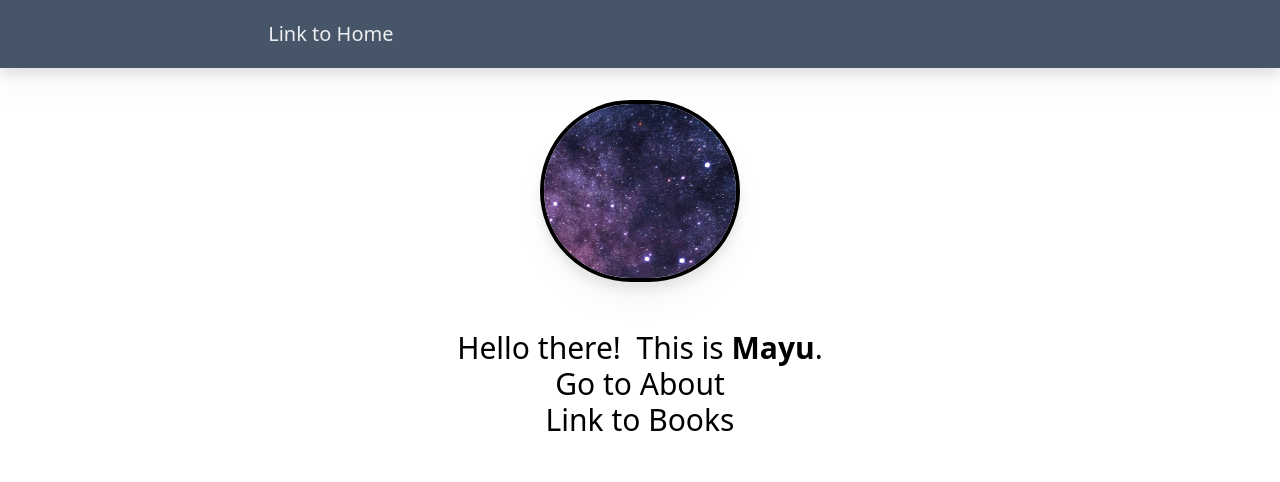
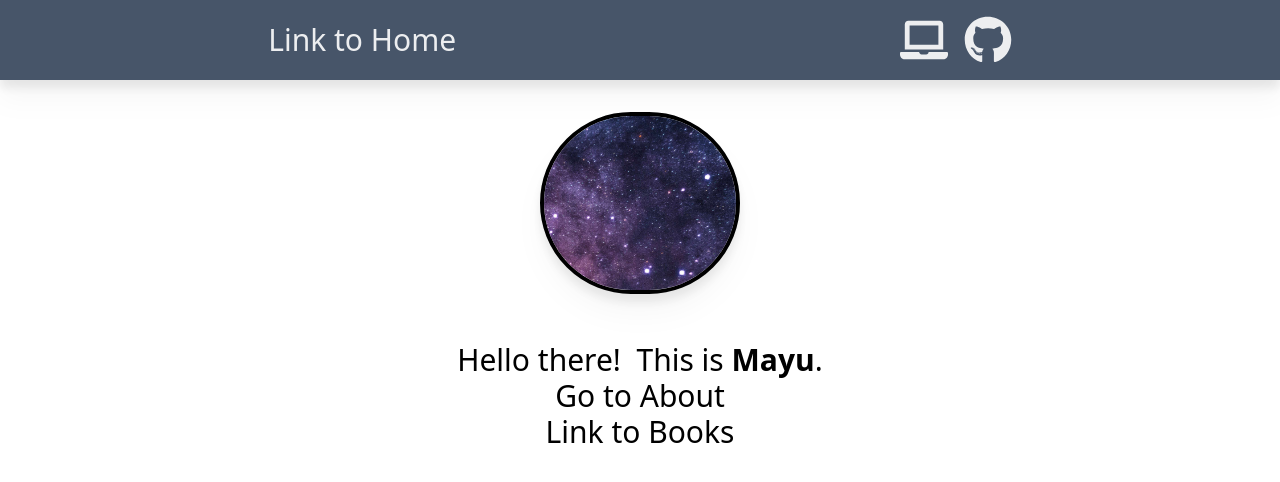
Before and after one commit to MayuRuru/NextNotes, a Next.js app: page / in a window 1280 px wide. Shown: the top 482 px of the page. Built offline with nearby package versions, Linux system fonts and the light colour scheme.

Commit message:
Import icons and create links in Navbar

```diff
--- a/app/components/Navbar.tsx
+++ b/app/components/Navbar.tsx
@@ -1,12 +1,32 @@
 import Link from "next/link";
+import { FaGithub, FaLaptop } from "react-icons/fa";
 
 export default function Navbar() {
   return (
     <nav className="bg-slate-600 p-4 sticky top-0 drop-shadow-xl z-10">
       <div className="prose prose-xl mx-auto flex justify-between flex-col sm:flex-row">
-        <Link href="/" className="text-white/90 no-underline hover:text-white">
-          Link to Home
-        </Link>
+        <h1 className="text-3xl font-bold text-white grid place-content-center mb-2 md:mb-0">
+          <Link
+            href="/"
+            className="text-white/90 no-underline hover:text-white"
+          >
+            Link to Home
+          </Link>
+        </h1>
+        <div className="flex flex-row justify-center sm:justify-evenly align-middle gap-4 text-white text-4xl lg:text-5xl">
+          <Link
+            className="text-white/90 hover:text-white"
+            href="https://courses.davegray.codes/"
+          >
+            <FaLaptop />
+          </Link>
+          <Link
+            className="text-white/90 hover:text-white"
+            href="https://github.com/MayuRuru/"
+          >
+            <FaGithub />
+          </Link>
+        </div>
       </div>
     </nav>
   );
--- a/package.json
+++ b/package.json
@@ -19,6 +19,7 @@
     "next": "13.2.4",
     "react": "18.2.0",
     "react-dom": "18.2.0",
+    "react-icons": "^4.8.0",
     "typescript": "5.0.2"
   },
   "devDependencies": {
```
Also changed, not shown: 1 other file (tests, documents, lock files or other folders).
